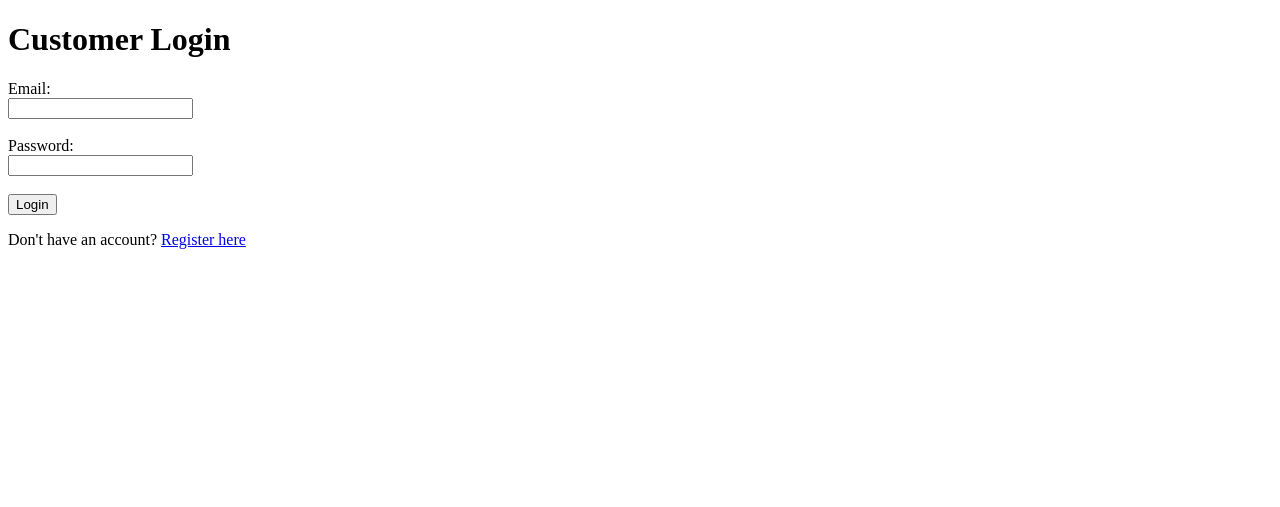
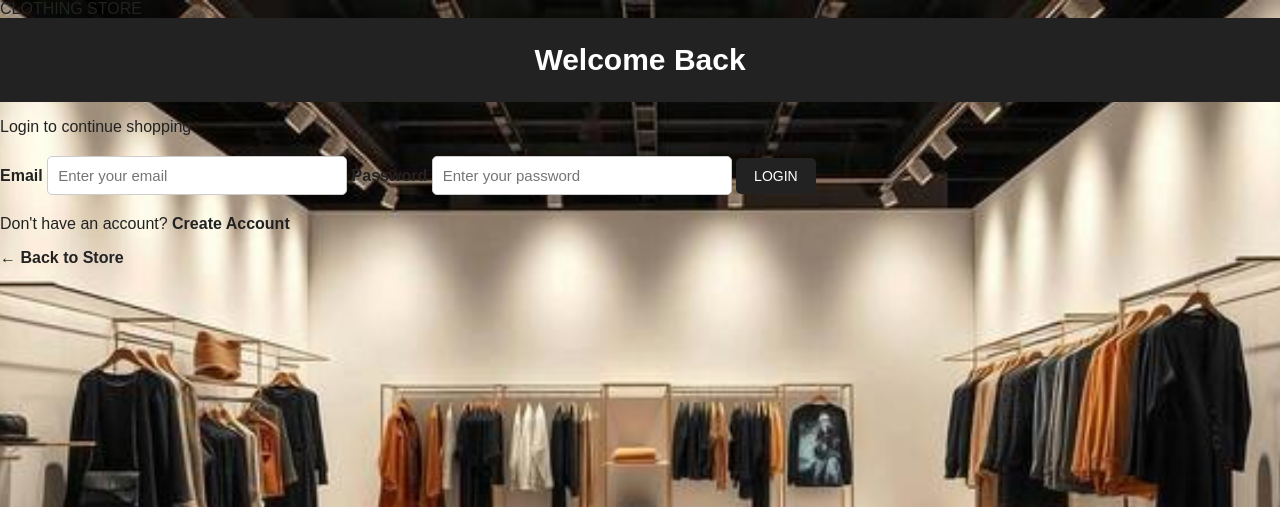
Before and after one commit to maharshi700/online-clothing-ordering-system, a PHP site: page /ecommerece/login.php in a window 1280 px wide. Shown: the top 507 px of the page. Run offline with PHP 8.4, Linux system fonts and the light colour scheme.

Commit message:
Refactor login.php for improved UI and error handling
Updated the login page with a new layout and error message display.

```diff
--- a/login.php
+++ b/login.php
@@ -36,40 +36,73 @@ if (isset($_POST['login'])) {
 
 <!DOCTYPE html>
 <html>
+
 <head>
     <title>Customer Login</title>
+
+    <link rel="stylesheet" href="css/style.css">
 </head>
 
-<body>
+<body style="background: url('http://localhost/ecommerece/images/background.jpg') center center / cover fixed no-repeat;">
 
-    <h1>Customer Login</h1>
+    <div class="auth-page">
+
+        <div class="auth-card">
+
+            <div class="auth-logo">
+                CLOTHING STORE
+            </div>
+
+            <h1>Welcome Back</h1>
+
+            <p class="auth-subtitle">
+                Login to continue shopping
+            </p>
 
             <?php
             if ($message != "") {
-        echo "<p>$message</p>";
+                echo "<div class='error-message'>$message</div>";
             }
             ?>
 
             <form method="POST">
 
-        <label>Email:</label><br>
-        <input type="email" name="email" required>
-        <br><br>
+                <label>Email</label>
 
-        <label>Password:</label><br>
-        <input type="password" name="password" required>
-        <br><br>
+                <input
+                    type="email"
+                    name="email"
+                    placeholder="Enter your email"
+                    required
+                >
+
+                <label>Password</label>
+
+                <input
+                    type="password"
+                    name="password"
+                    placeholder="Enter your password"
+                    required
+                >
 
                 <button type="submit" name="login">
-            Login
+                    LOGIN
                 </button>
 
             </form>
 
-    <p>
+            <p class="auth-bottom">
                 Don't have an account?
-        <a href="register.php">Register here</a>
+                <a href="register.php">Create Account</a>
             </p>
+
+            <a class="back-home" href="index.php">
+                ← Back to Store
+            </a>
+
+        </div>
+
+    </div>
 
 </body>
 </html>
```
Lines whose indentation alone changed are shown as unchanged.
